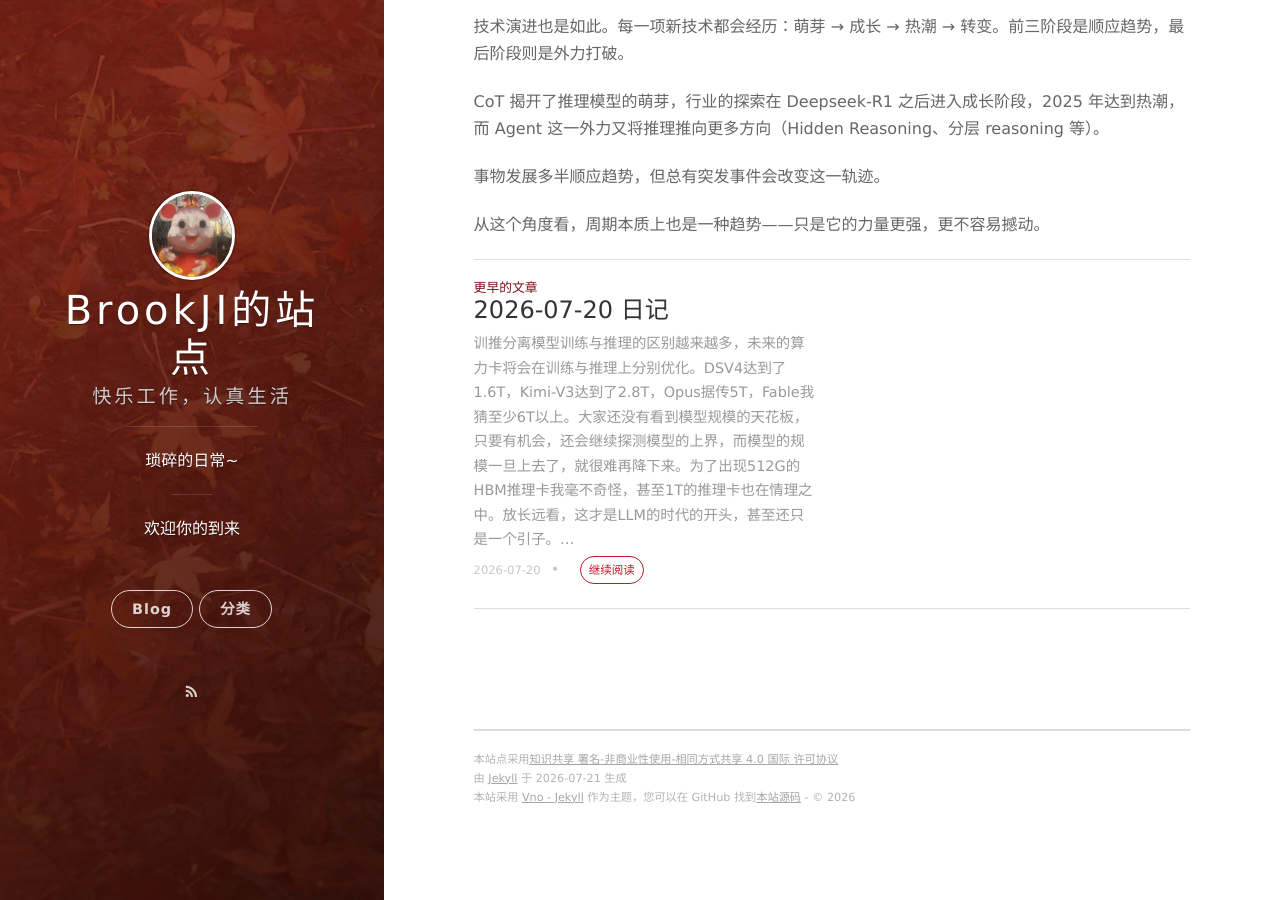
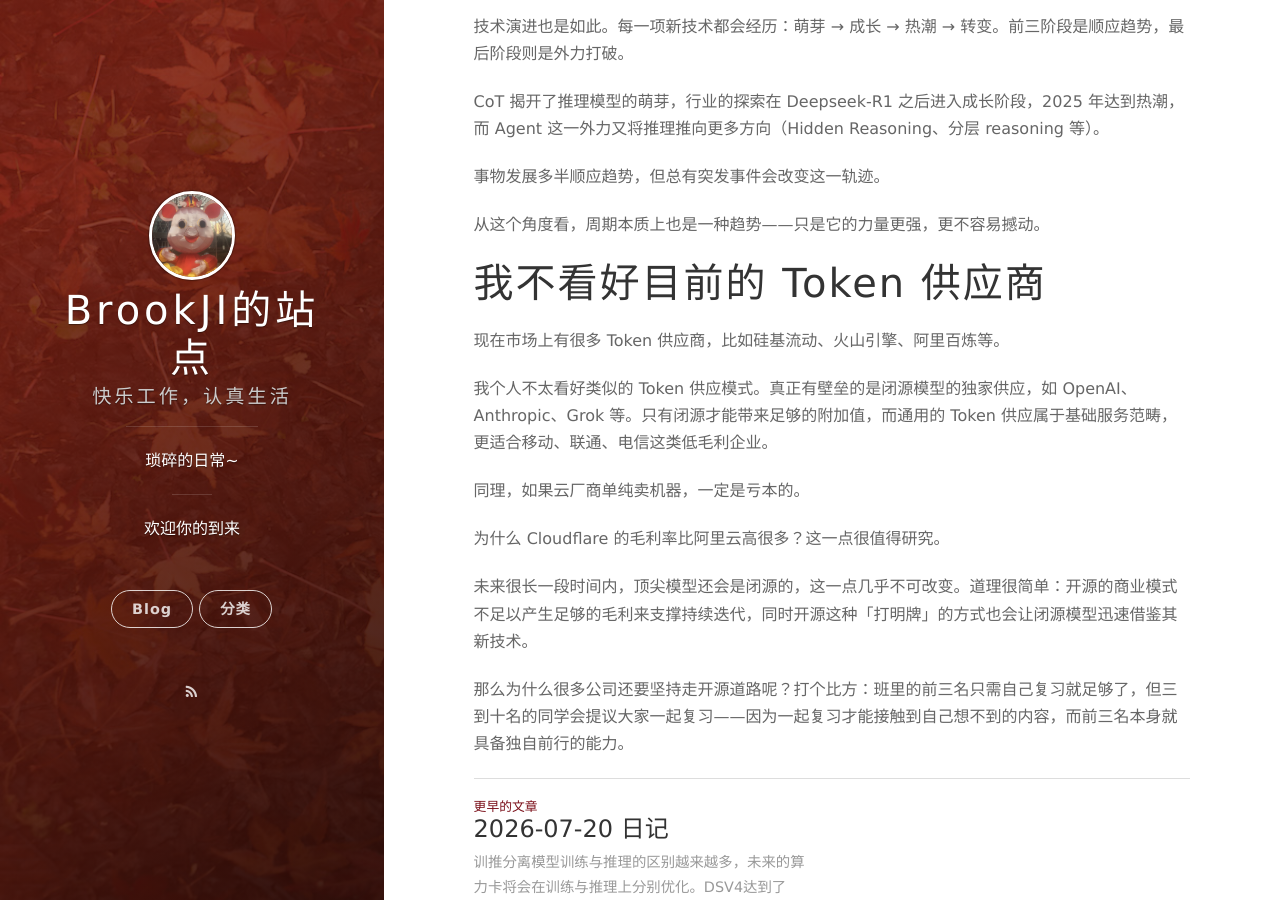
Before and after one commit to lllabmaster/lllabmaster.github.io, a Jekyll site: the page built from _posts/2026-07-21-日记.markdown, in a window 1280 px wide and 900 px high, scrolled down 367 px. Built offline with Jekyll 4.4.1, drawn with Linux system fonts in a browser that asks for light colours; nearby versions of some CDN libraries; comment, search, counter and statistics services are not loaded.

Commit message:
Polish diary post: add more thoughts on token suppliers
Co-Authored-By: Claude Opus 4.8 (1M context) <noreply@anthropic.com>

```diff
--- a/_posts/2026-07-21-日记.markdown
+++ b/_posts/2026-07-21-日记.markdown
@@ -21,3 +21,17 @@ CoT 揭开了推理模型的萌芽，行业的探索在 Deepseek-R1 之后进入
 事物发展多半顺应趋势，但总有突发事件会改变这一轨迹。
 
 从这个角度看，周期本质上也是一种趋势——只是它的力量更强，更不容易撼动。
+
+# 我不看好目前的 Token 供应商
+
+现在市场上有很多 Token 供应商，比如硅基流动、火山引擎、阿里百炼等。
+
+我个人不太看好类似的 Token 供应模式。真正有壁垒的是闭源模型的独家供应，如 OpenAI、Anthropic、Grok 等。只有闭源才能带来足够的附加值，而通用的 Token 供应属于基础服务范畴，更适合移动、联通、电信这类低毛利企业。
+
+同理，如果云厂商单纯卖机器，一定是亏本的。
+
+为什么 Cloudflare 的毛利率比阿里云高很多？这一点很值得研究。
+
+未来很长一段时间内，顶尖模型还会是闭源的，这一点几乎不可改变。道理很简单：开源的商业模式不足以产生足够的毛利来支撑持续迭代，同时开源这种「打明牌」的方式也会让闭源模型迅速借鉴其新技术。
+
+那么为什么很多公司还要坚持走开源道路呢？打个比方：班里的前三名只需自己复习就足够了，但三到十名的同学会提议大家一起复习——因为一起复习才能接触到自己想不到的内容，而前三名本身就具备独自前行的能力。
```
